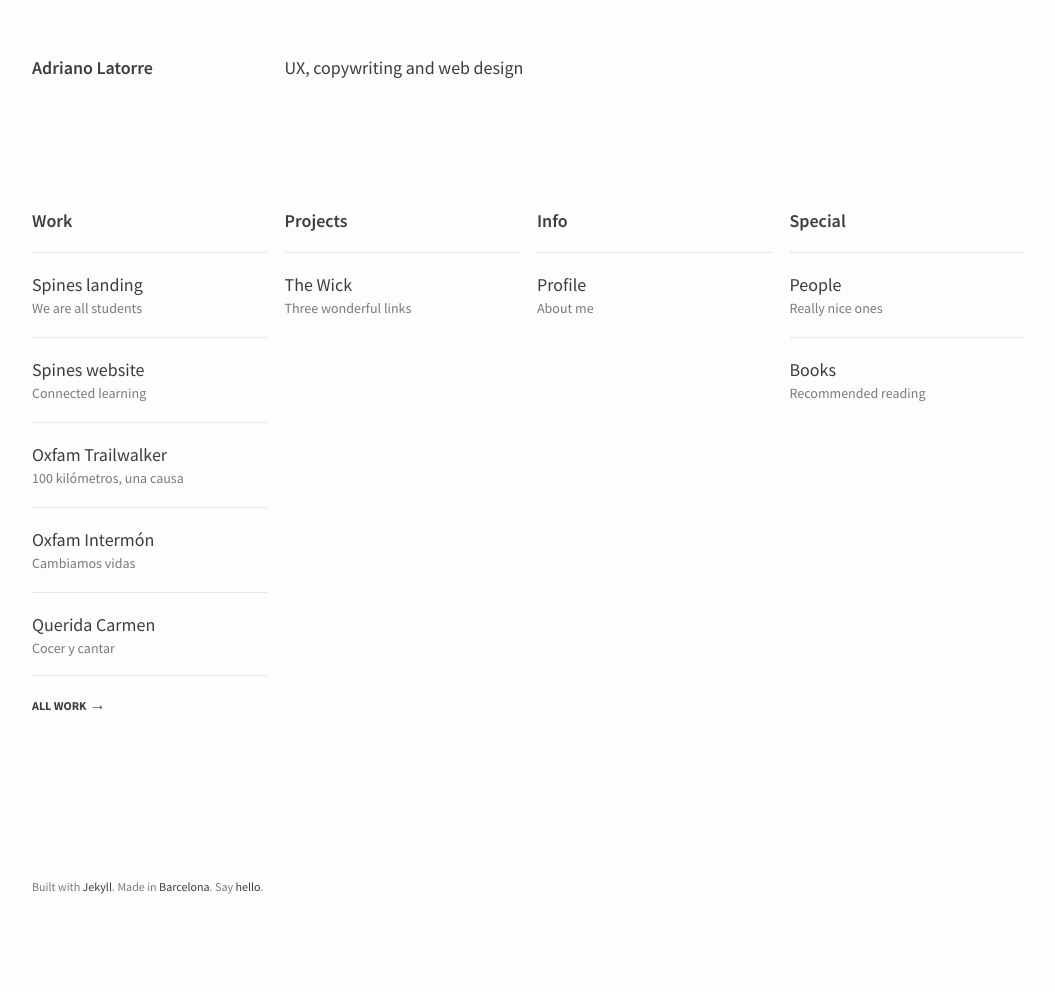
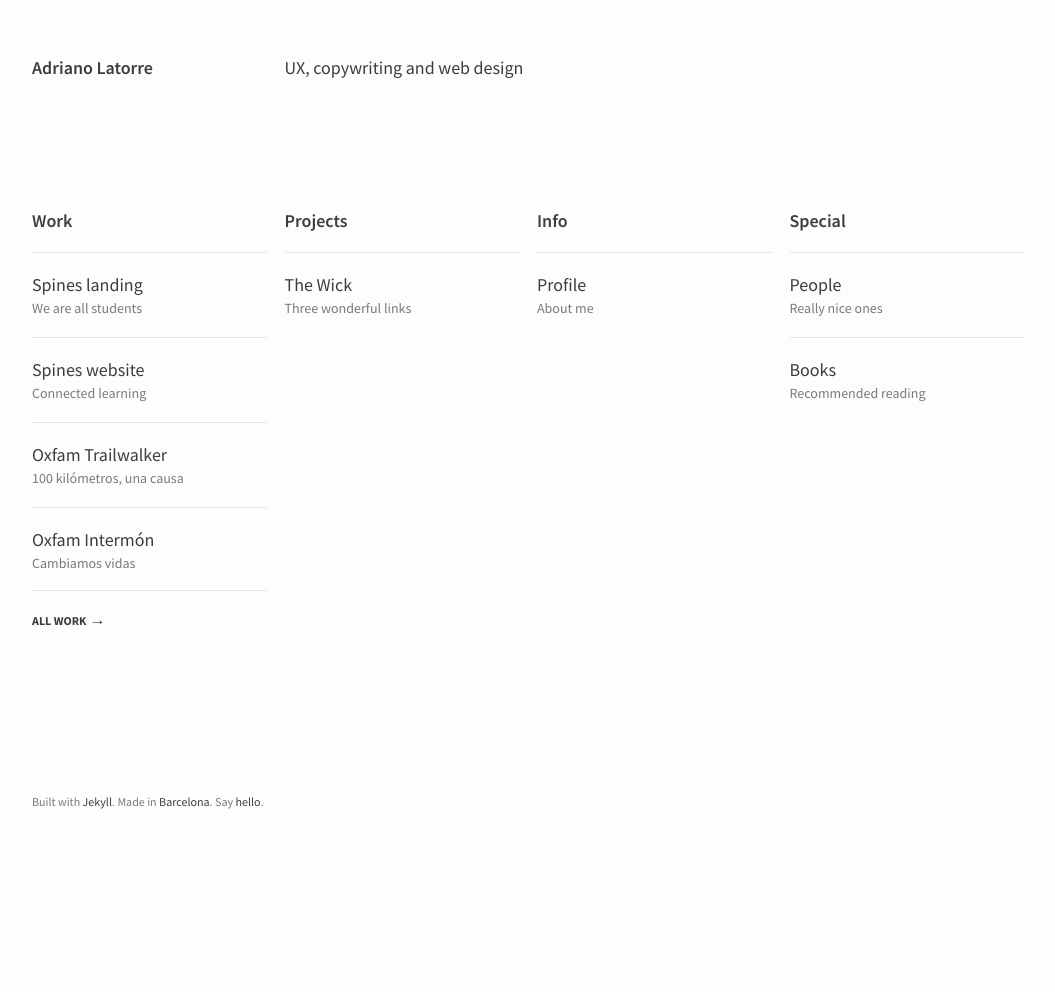
Before and after one commit to AdrianoLatorre/adriano.latorre.info, a Jekyll site: the page built from index.html, in a window 1280 px wide. Shown: the whole page, without its empty margins (112-1167 px from the left). Built offline with Jekyll 4.4.1, drawn with Linux system fonts in a browser that asks for light colours; after the commit the page ends 907 px from its top, so only the background shows below that.

Commit message:
Limit Work, Projects and Books items displayed on index page

```diff
--- a/_layouts/books.html
+++ b/_layouts/books.html
@@ -8,7 +8,7 @@ layout: default
   {% assign counter = 0 %}
   {% for decade in years reversed %}
   {% for book in decade.books %}
-  {% if counter < 12 %}
+  {% if counter < 8 %}
   {% assign counter = counter | plus:1 %}
   <dl class="grid-thirds">
     <dt><a href="{{ book.link }}"><img src="/-/books/{{ book.cover }}"/></a></dt>
--- a/index.html
+++ b/index.html
@@ -7,13 +7,13 @@ nav: "UX, copywriting and web design"
   <dl class="grid-fourths">
     <lh>Work</lh>
     {% assign work_by_date = site.work | sort: 'date' %}
-    {% assign work_offset = site.work.size | minus: 5 %}
-    {% for work in work_by_date reversed limit: 5 offset:work_offset %}
+    {% assign work_offset = site.work.size | minus: 4 %}
+    {% for work in work_by_date reversed limit: 4 offset:work_offset %}
     <dt><a href="{{ work.permalink }}">{{ work.title }}</a>
 </dt>
     <dd>{% if work.brief_index %}{{ work.brief_index }}{% else %}{{ work.brief }}{% endif %}</dd>
     {% endfor %}
-    {% if site.work.size > 5 %}
+    {% if site.work.size > 4 %}
     <dt class="all-items"><a href="/work/">All work</a>&rarr;</dt>
     {% endif %}
 </dl>
@@ -21,12 +21,12 @@ nav: "UX, copywriting and web design"
 <dl class="grid-fourths">
     <lh>Projects</lh>
     {% assign project_by_date = site.projects | sort: 'date' %}
-    {% assign projects_offset = site.projects.size | minus: 5 %}
-    {% for project in project_by_date reversed limit:5 offset:projects_offset %}
+    {% assign projects_offset = site.projects.size | minus: 4 %}
+    {% for project in project_by_date reversed limit:4 offset:projects_offset %}
     <dt><a href="{{ project.permalink }}">{{ project.title }}</a></dt>
     <dd>{% if project.brief_index %}{{ project.brief_index }}{% else %}{{ project.brief }}{% endif %}</dd>
     {% endfor %}
-    {% if site.projects.size > 5 %}
+    {% if site.projects.size > 4 %}
     <dt class="all-items"><a href="/projects/">All projects</a> &rarr;</dt>
     {% endif %}
 </dl>
```
